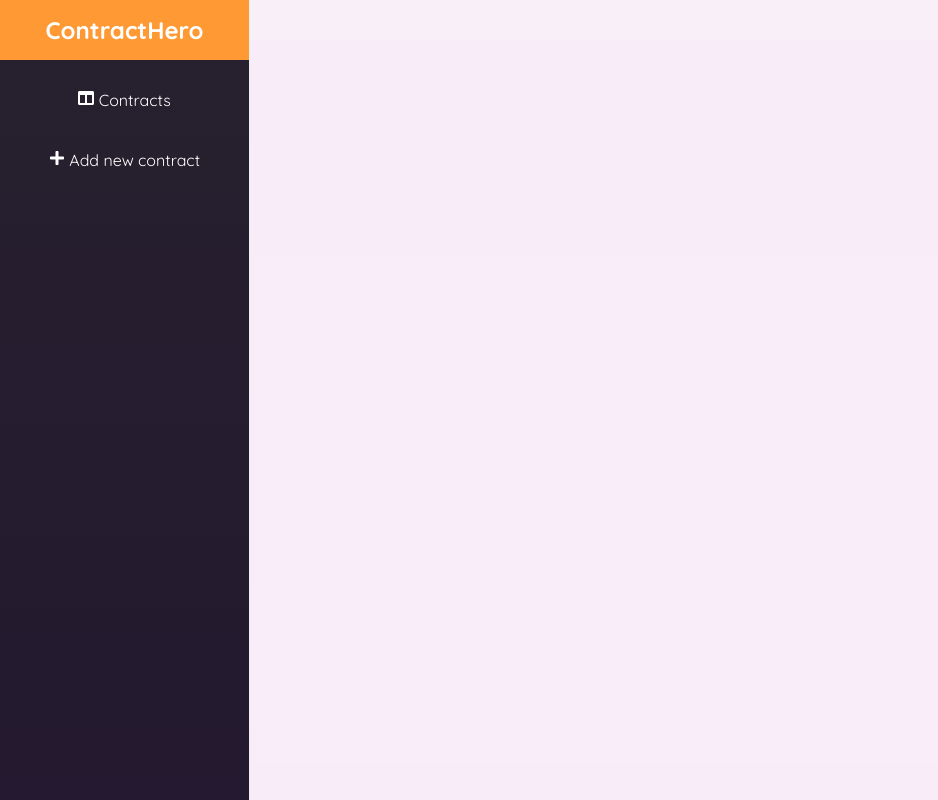
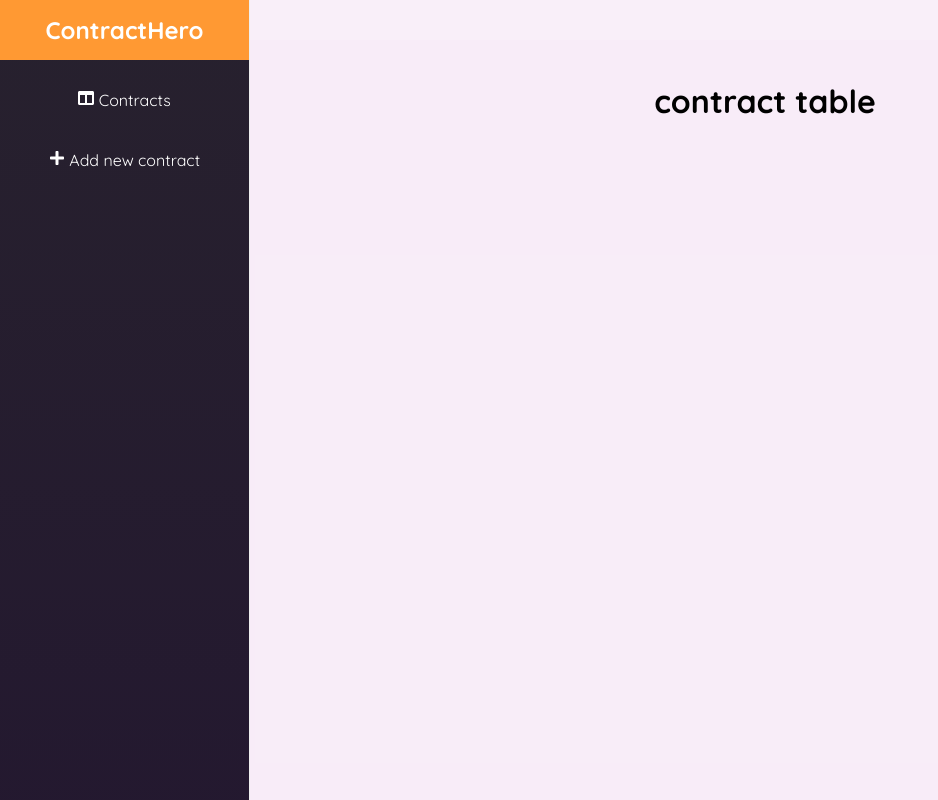
Before and after one commit to Kavery-pm/contractManager, a React (Vite) app: page /contracts in a window 1280 px wide. Shown: the top 800 px of the page, without its empty margins (0-938 px from the left). Built offline with nearby package versions, Linux system fonts and the light colour scheme.

Commit message:
added navigation to contracts in sidebar

```diff
--- a/src/App.jsx
+++ b/src/App.jsx
@@ -32,7 +32,7 @@ function App() {
      <div className='content'>
       <Routes>
       <Route path="/" element={<ContractTable/>} />
-      <Route path="/contract" element={<ContractTable/>}/>
+      <Route path="/contracts" element={<ContractTable/>}/>
 
       </Routes>
       </div>
--- a/src/layouts/sideBar.jsx
+++ b/src/layouts/sideBar.jsx
@@ -2,6 +2,7 @@ import { useState } from "react";
 import { AiOutlineMenu } from "react-icons/ai";
 import {  FaColumns, FaPlus } from "react-icons/fa";
 import { Sidebar, Menu } from "react-pro-sidebar";
+import { Link } from "react-router-dom";
 
 
 import styled from "styled-components";
@@ -92,9 +93,9 @@ console.log(props);
         <CustomMenu iconShape="square">
           <ul>
             <StyledMenuItem style={styles.listItem}>
-
+            <Link to='/contracts'>
                 <FaColumns /> Contracts
-
+        </Link>
             </StyledMenuItem>
             <StyledMenuItem style={styles.listItem}>
 
```
